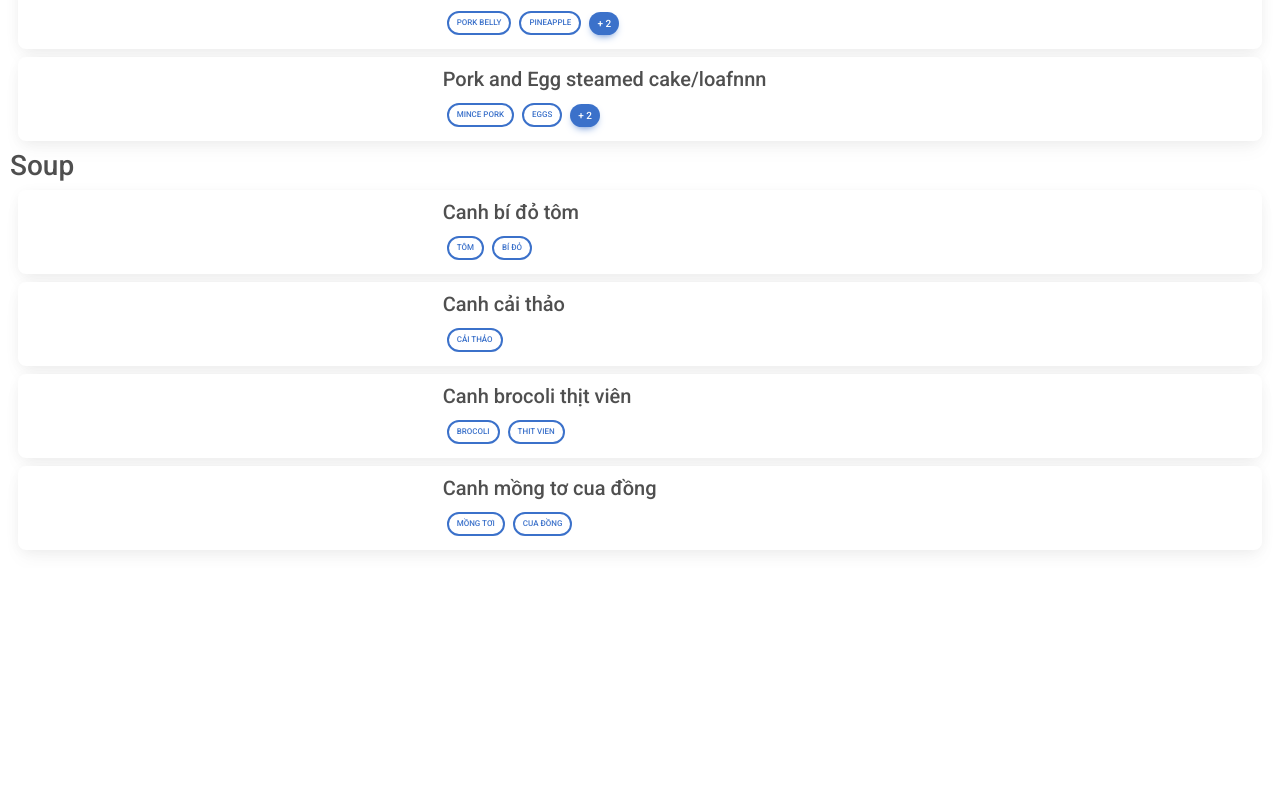
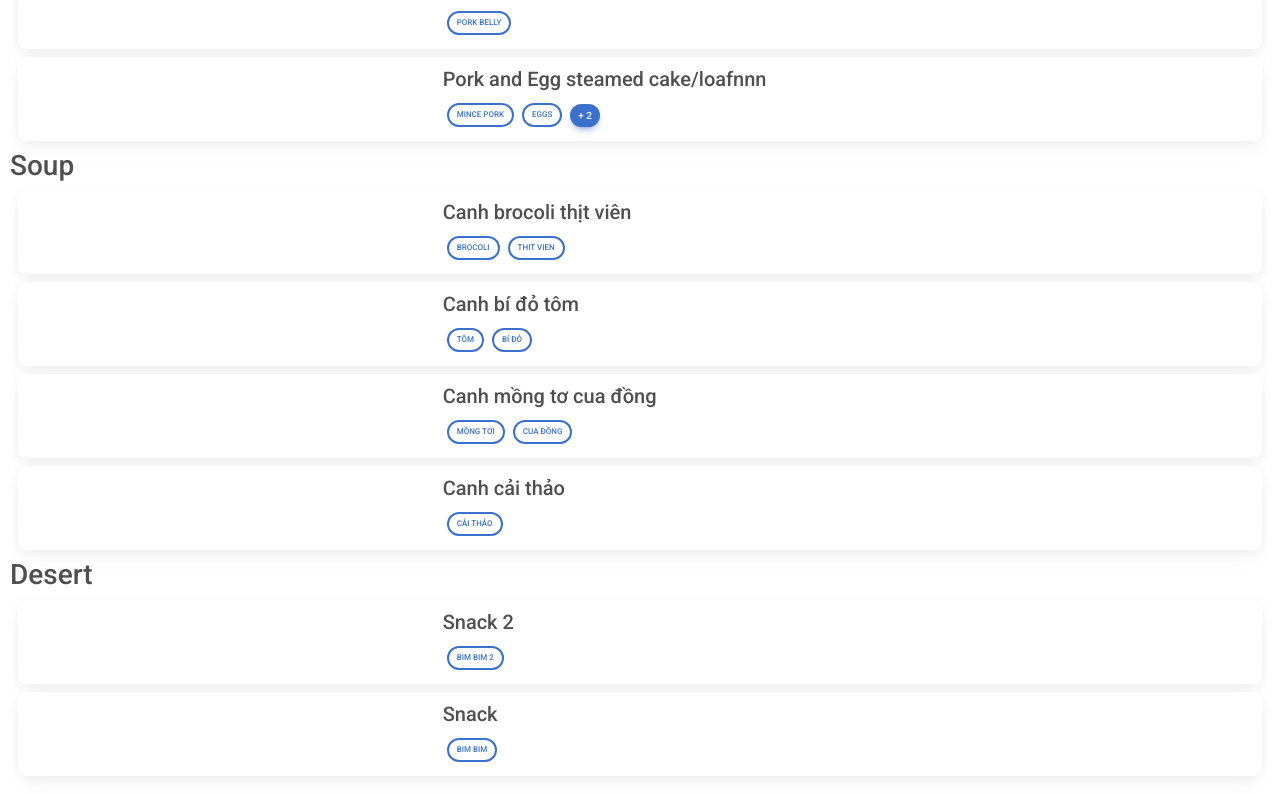
Before and after one commit to erayus/angi, a React (Create React App) app in the folder website/: page / in a window 1280 px wide. Shown: the part 351-1145 px from the top of the page. Before the commit the page ends 919 px from the top, so only its background shows below. Built offline with nearby package versions, Linux system fonts and the light colour scheme.

Commit message:
Able to fix bugs and display food given quantity and category

```diff
--- a/website/src/shared/foodDirectory.ts
+++ b/website/src/shared/foodDirectory.ts
@@ -58,10 +58,24 @@ export const FoodDirectory: IFood[] = [
         ingredients: ['Brocoli', 'Thit vien'],
       },
       {
-        id: 8,
+        id: 9,
         name: 'Canh cải thảo',
         category: FoodCategory.Soup,
         imgUrl: '',
         ingredients: ['Cải thảo'],
       },
+      {
+        id: 10,
+        name: 'Snack',
+        category: FoodCategory.Dessert,
+        imgUrl: '',
+        ingredients: ['bim bim'],
+      },
+      {
+        id: 11,
+        name: 'Snack 2',
+        category: FoodCategory.Dessert,
+        imgUrl: '',
+        ingredients: ['bim bim 2'],
+      },
 ]
--- a/website/src/store/foodStore.ts
+++ b/website/src/store/foodStore.ts
@@ -4,13 +4,12 @@ import { FoodDirectory } from '../shared/foodDirectory';
 
 export default class FoodStore {
     foodList: IFood[] = [];
-    foodThisWeek: IFood[] = [];
     availableCategories: FoodCategory[] = [];
     constructor(){
         makeAutoObservable(this)
     }
 
-    loadFood =  () => {
+    loadFood = async () => {
        this.foodList = FoodDirectory;
        this.loadAvailableCategories();
     };
@@ -24,22 +23,28 @@ export default class FoodStore {
         this.availableCategories = copyFood.map(food => food.category).filter((category, index, self) => self.indexOf(category) === index);
     };
 
-    loadRandomFoodThisWeek = (quantityToShow: number): void => {
-        this.availableCategories.forEach(foodCategory => {
+    getRandomFoodForCategory = (quantityToShow: number, category: FoodCategory, currentFoodThisWeekUnderTheSameCategory: IFood[]): IFood[] => {
             const copyFood = this.foodList.slice();
-            let foodUnderGivenCategory = copyFood.filter(food=> food.category === foodCategory);
+            let foodUnderGivenCategory = copyFood.filter(food=> food.category === category);
 
-            // if (this.foodThisWeek.length > 0) {
-            //     foodUnderGivenCategory = foodUnderGivenCategory.filter(food => !this.foodThisWeek
-            //         .some((eachFoodThisWeek) => eachFoodThisWeek.id === food.id));
-            // }
+            if (currentFoodThisWeekUnderTheSameCategory.length > 0) {
+                foodUnderGivenCategory = foodUnderGivenCategory.filter(food => !currentFoodThisWeekUnderTheSameCategory
+                    .some((eachFoodThisWeek) => eachFoodThisWeek.id === food.id));
+            }
 
+            if (quantityToShow > foodUnderGivenCategory.length) {
+                console.log('Number of food required to show is larger than the number of food in the database.');
+                quantityToShow = quantityToShow - foodUnderGivenCategory.length;
+            }
+
+            const foodToReturn: IFood[] = [];
             for (let i = 0; i < quantityToShow; i++) {
                 const randomIndex = Math.floor(Math.random() * foodUnderGivenCategory.length);
                 const randomFood = foodUnderGivenCategory.splice(randomIndex, 1)[0];
-                this.foodThisWeek.push(randomFood);
+                foodToReturn.push(randomFood);
             }
-        });
+
+            return foodToReturn;
     }
 
     removeFood = async (key: string) => {
--- a/website/src/views/food-this-week/foodThisWeek.tsx
+++ b/website/src/views/food-this-week/foodThisWeek.tsx
@@ -3,32 +3,58 @@ import {observer} from 'mobx-react-lite';
 import FoodList from '../../components/food-list/food-list.component';
 import { useStore } from './../../store/rootStore';
 import './foodThisWeek.styles.scss';
+import { FoodCategory, IFood } from '../../models/food';
 
 const FoodThisWeek = () => {
     const {foodStore} = useStore();
     const {loadFood, availableCategories} = foodStore;
     const [noOfFoodPerWeek] = useState(4);
 
-    const {foodThisWeek} = foodStore;
+    const [foodThisWeek, setFoodThisWeek] = useState<IFood[]>([]);
 
     useEffect(()=> {
-        loadFood();
-        if (foodThisWeek.length !== availableCategories.length * noOfFoodPerWeek) {
-            foodStore.loadRandomFoodThisWeek(noOfFoodPerWeek);
+        if (foodThisWeek.length === 0) {
+            loadFood();
+            availableCategories.forEach(category => {
+                const foodThisWeekUnderCategory = foodThisWeek.filter(food => food.category === category);
+
+                if (category === FoodCategory.Dessert) {
+                    const food = foodStore.getRandomFoodForCategory(4, category, foodThisWeekUnderCategory);
+                    setFoodThisWeek((prevState) => [...prevState, ...food]);
+                    return;
+                }
+
+                const food = foodStore.getRandomFoodForCategory(noOfFoodPerWeek, category, foodThisWeekUnderCategory);
+                setFoodThisWeek((prevState) => [...prevState, ...food]);
+            })
         }
-    }, [foodStore, availableCategories.length, foodThisWeek.length, loadFood, noOfFoodPerWeek]);
+    }, [foodStore,
+        availableCategories,
+        availableCategories.length,
+        foodThisWeek,
+        foodThisWeek.length,
+        loadFood,
+        noOfFoodPerWeek,
+        ]);
 
+
+    const foodToDisplay = availableCategories.map(category =>  {
+        console.log('Food this week: ', foodThisWeek);
+        const foodThisWeekUnderCategory = foodThisWeek.filter(food => food.category === category);
+
+        return (
+            <div key={category}>
+                <h3>{category}</h3>
+                {
+                foodThisWeekUnderCategory.length > 0 && foodThisWeekUnderCategory !== undefined
+                ? <FoodList key={category} foodList={foodThisWeek.filter(food => food.category === category)}/>: "Loading"}
+            </div>
+        )}
+    )
 
     return (
         <div className="food-list-container">
-            {
-                availableCategories.map(category =>  (
-                    <div key={category}>
-                        <h3>{category}</h3>
-                        {foodThisWeek.length > 0 && foodThisWeek !== undefined ? <FoodList foodList={foodThisWeek.filter(food => food.category === category)}/>: "Loading"}
-                    </div>
-                ))
-            }
+            {foodToDisplay}
         </div>
     )
 }
```
